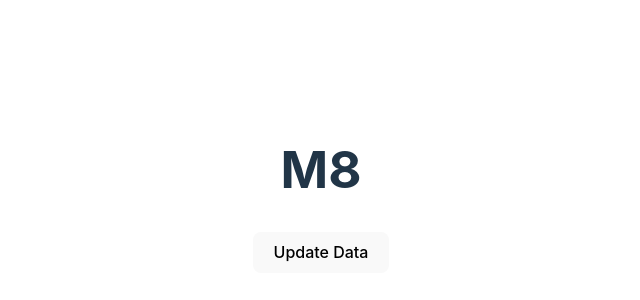
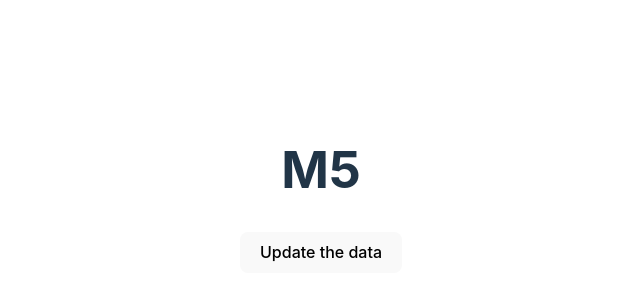
Before and after one commit to Bhanu-Partap/react-learnings-with-vite, a React (Vite) app in the folder my-first-react-app/: page / in a window 1280 px wide. Shown: the part 210-510 px from the top of the page, without its empty margins (319-959 px from the left). Built offline with nearby package versions, Linux system fonts and the light colour scheme.

Commit message:
updated the state

```diff
--- a/my-first-react-app/src/App.jsx
+++ b/my-first-react-app/src/App.jsx
@@ -1,22 +1,17 @@
-import './App.css'
-import { useState } from 'react'
-// import Test from './Components/Test'
+import { useState } from "react"
+import "./App.css"
 
+export default function App() {
+  const [data, setData] = useState("M5")
 
-function App() {
-  const [data, setData] = useState("M8")
-  function updateDate(){
-    setData("BMW M8")
-    console.warn("00------00");
+  function updateData() {
+    setData("BMW M5");
   }
 
   return (
     <>
       <h1>{data}</h1>
-      <button onClick={updateDate}>Update Data </button>
-      {/* <Test /> */}
+      <button onClick={updateData}>Update the data</button>
     </>
   )
 }
-
-export default App
```
